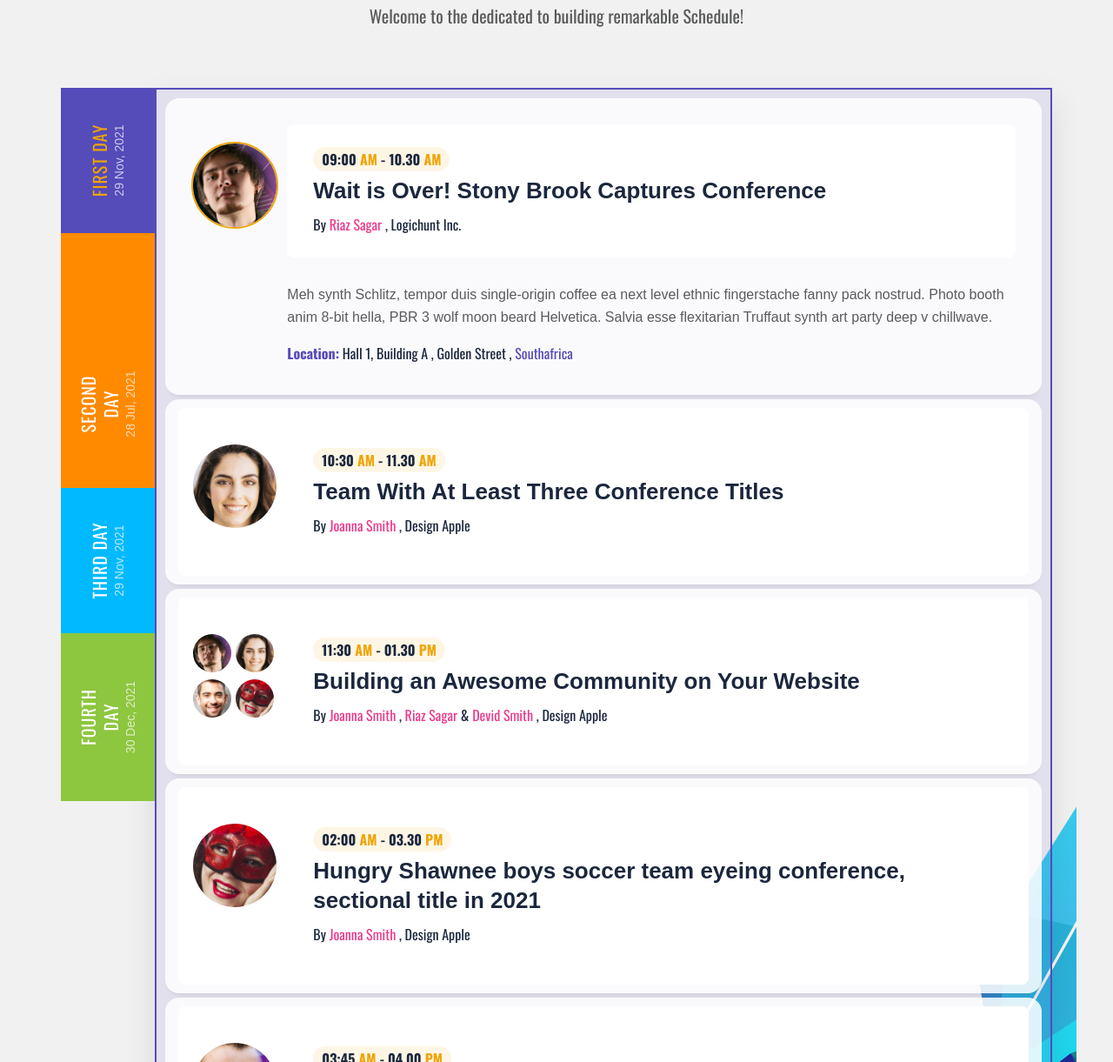
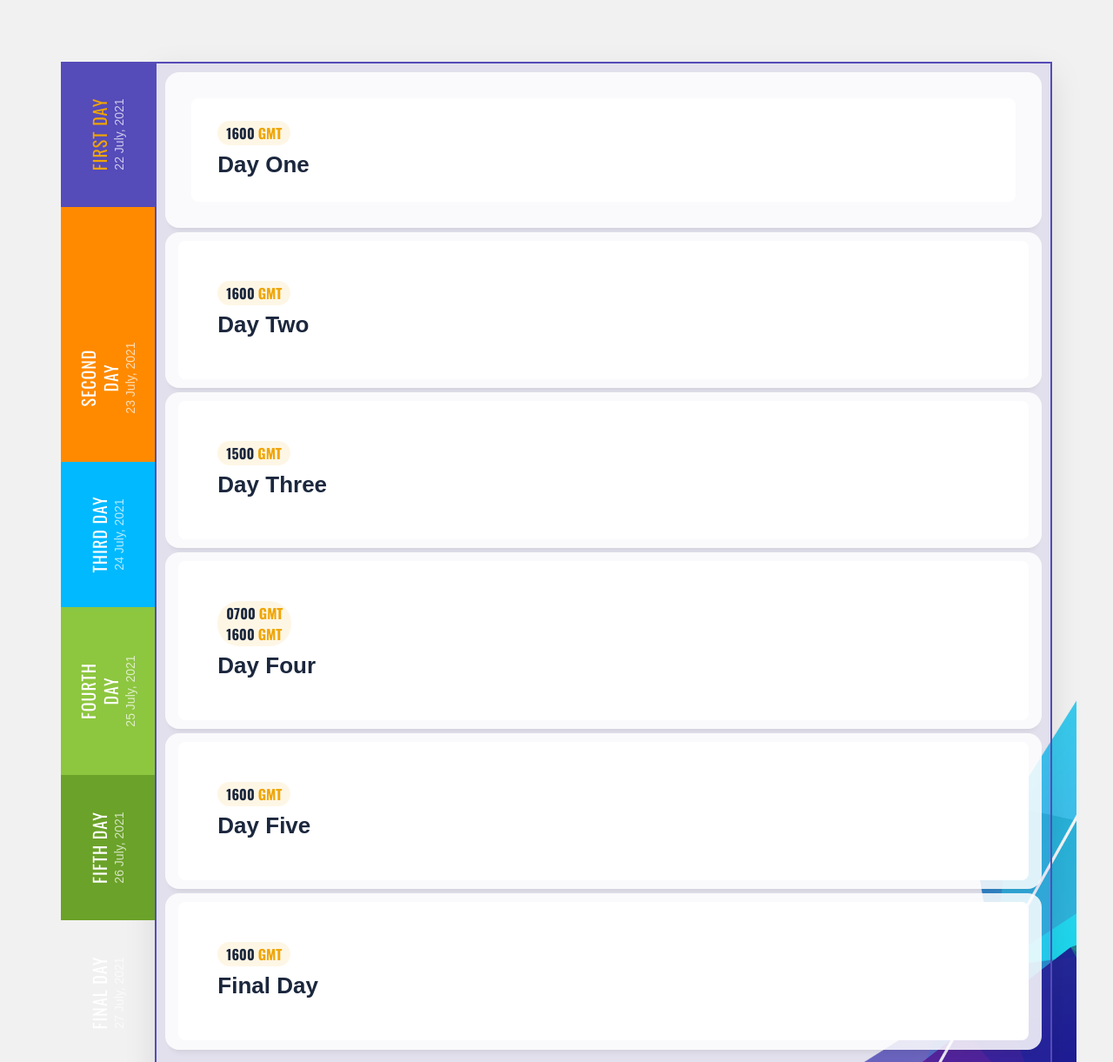
Before and after one commit to ifylala/church, a plain HTML site: page index.html in a window 1280 px wide. Shown: the part 1579-2800 px from the top of the page at 87% size. Drawn offline with nearby package versions, Linux system fonts and the light colour scheme; some packages are replaced by stand-ins of ours.

Commit message:
changed event schedule

```diff
--- a/index.html
+++ b/index.html
@@ -256,7 +256,7 @@
             <div class="countdown-left-info">
                 <h2 class="title">Hurry Up!</h2>
                 <h3 class="subtitle">Get Ready For The Event</h3>
-                <p class="date">22-28 July, 2021</p>
+                <p class="date">22-27 July, 2021</p>
             </div>
             <div class="countdown-right">
                 <div class="lgx-countdown-area lgx-countdown-simple">
@@ -318,7 +318,7 @@
                     <div class="col-xs-12">
                         <div class="lgx-heading">
                             <h2 class="heading">Event Schedule</h2>
-                            <h3 class="subheading">Welcome to the dedicated to building remarkable Schedule!</h3>
+                            <!-- <h3 class="subheading">Welcome to the dedicated to building remarkable Schedule!</h3> -->
                         </div>
                     </div>
                 </div>
@@ -326,10 +326,12 @@
                     <div class="col-xs-12">
                         <div class="lgx-tab lgx-tab-vertical">
                             <ul class="nav nav-pills lgx-nav lgx-nav-nogap lgx-nav-colorful">
-                                <li class="active"><a data-toggle="pill" href="#home"><h3>First <span>Day</span></h3> <p><span>29 </span>Nov, 2021</p></a></li>
-                                <li><a data-toggle="pill" href="#menu1"><h3>Second <span>Day</span></h3> <p><span>28 </span>Jul, 2021</p></a></li>
-                                <li><a data-toggle="pill" href="#menu2"><h3>Third <span>Day</span></h3> <p><span>29 </span>Nov, 2021</p></a></li>
-                                <li><a data-toggle="pill" href="#menu3"><h3>Fourth <span>Day</span></h3> <p><span>30 </span>Dec, 2021</p></a></li>
+                                <li class="active"><a data-toggle="pill" href="#home"><h3>First <span>Day</span></h3> <p><span>22 </span>July, 2021</p></a></li>
+                                <li><a data-toggle="pill" href="#menu1"><h3>Second <span>Day</span></h3> <p><span>23 </span>July, 2021</p></a></li>
+                                <li><a data-toggle="pill" href="#menu2"><h3>Third <span>Day</span></h3> <p><span>24 </span>July, 2021</p></a></li>
+                                <li><a data-toggle="pill" href="#menu3"><h3>Fourth <span>Day</span></h3> <p><span>25 </span>July, 2021</p></a></li>
+                                <li><a data-toggle="pill" href="#menu1"><h3>Fifth <span>Day</span></h3> <p><span>26 </span>July, 2021</p></a></li>
+                                <li><a data-toggle="pill" href="#menu2"><h3>Final <span>Day</span></h3> <p><span>27 </span>July, 2021</p></a></li>
                             </ul>
                             <div class="tab-content lgx-tab-content">
 
@@ -342,133 +344,159 @@
                                                 <div class="panel-title">
                                                     <a role="button" data-toggle="collapse" data-parent="#accordion" href="#collapseOne" aria-expanded="true" aria-controls="collapseOne">
                                                         <div class="lgx-single-schedule">
-                                                            <div class="author">
+                                                            <!-- <div class="author">
                                                                 <img src="assets/img/schedule/speaker1.jpg" alt="Speaker"/>
-                                                            </div>
+                                                            </div> -->
                                                             <div class="schedule-info">
-                                                                <h4 class="time">09:00 <span>Am</span> - 10.30 <span>Am</span></h4>
-                                                                <h3 class="title">Wait is Over! Stony Brook Captures Conference</h3>
-                                                                <h4 class="author-info">By <span>Riaz Sagar</span> , Logichunt Inc.</h4>
+                                                                <h4 class="time">1600 <span>GMT</span> </h4>
+                                                                <h3 class="title">Day One</h3>
+                                                                <!-- <h4 class="author-info">By <span>Riaz Sagar</span> , Logichunt Inc.</h4> -->
                                                             </div>
                                                         </div>
                                                     </a>
                                                 </div>
                                             </div>
-                                            <div id="collapseOne" class="panel-collapse collapse in" role="tabpanel" aria-labelledby="headingOne">
+                                            <!-- <div id="collapseOne" class="panel-collapse collapse in" role="tabpanel" aria-labelledby="headingOne">
                                                 <div class="panel-body">
                                                     <p class="text">
                                                         Meh synth Schlitz, tempor duis single-origin coffee ea next level ethnic fingerstache fanny pack nostrud. Photo booth anim 8-bit hella, PBR 3 wolf moon beard Helvetica. Salvia esse flexitarian Truffaut synth art party deep v chillwave.
                                                     </p>
                                                     <h4 class="location"><strong>Location:</strong>  Hall 1, Building A , Golden Street , <span>Southafrica</span> </h4>
                                                 </div>
-                                            </div>
+                                            </div> -->
                                         </div>
                                         <div class="panel panel-default lgx-panel">
                                             <div class="panel-heading" role="tab" id="headingTwo">
                                                 <div class="panel-title">
                                                     <a class="collapsed" role="button" data-toggle="collapse" data-parent="#accordion" href="#collapseTwo" aria-expanded="true" aria-controls="collapseTwo">
                                                         <div class="lgx-single-schedule">
-                                                            <div class="author">
+                                                            <!-- <div class="author">
                                                                 <img src="assets/img/schedule/speaker2.jpg" alt="Speaker"/>
-                                                            </div>
+                                                            </div> -->
                                                             <div class="schedule-info">
-                                                                <h4 class="time">10:30 <span>Am</span> - 11.30 <span>Am</span></h4>
-                                                                <h3 class="title">Team With At Least Three Conference Titles</h3>
-                                                                <h4 class="author-info">By <span>Joanna Smith</span> , Design Apple</h4>
+                                                                <h4 class="time">1600 <span>GMT</span> </h4>
+                                                                <h3 class="title">Day Two</h3>
+                                                                <!-- <h4 class="author-info">By <span>Joanna Smith</span> , Design Apple</h4> -->
                                                             </div>
                                                         </div>
                                                     </a>
                                                 </div>
                                             </div>
-                                            <div id="collapseTwo" class="panel-collapse collapse" role="tabpanel" aria-labelledby="headingTwo">
+                                            <!-- <div id="collapseTwo" class="panel-collapse collapse" role="tabpanel" aria-labelledby="headingTwo">
                                                 <div class="panel-body">
                                                     <p class="text">
                                                         Meh synth Schlitz, tempor duis single-origin coffee ea next level ethnic fingerstache fanny pack nostrud. Photo booth anim 8-bit hella, PBR 3 wolf moon beard Helvetica. Salvia esse flexitarian Truffaut synth art party deep v chillwave.
                                                     </p>
                                                     <h4 class="location"><strong>Location:</strong>  Hall 1, Building A , Golden Street , <span>Southafrica</span> </h4>
                                                 </div>
-                                            </div>
+                                            </div> -->
                                         </div>
                                         <div class="panel panel-default lgx-panel">
                                             <div class="panel-heading" role="tab" id="headingThree">
                                                 <div class="panel-title">
                                                     <a class="collapsed" role="button" data-toggle="collapse" data-parent="#accordion" href="#collapseThree" aria-expanded="true" aria-controls="collapseThree">
                                                         <div class="lgx-single-schedule">
-                                                            <div class="author author-multi">
+                                                            <!-- <div class="author author-multi">
                                                                 <img src="assets/img/schedule/speaker1.jpg" alt="Speaker"/>
                                                                 <img src="assets/img/schedule/speaker2.jpg" alt="Speaker"/>
                                                                 <img src="assets/img/schedule/speaker3.jpg" alt="Speaker"/>
                                                                 <img src="assets/img/schedule/speaker4.jpg" alt="Speaker"/>
-                                                            </div>
+                                                            </div> -->
                                                             <div class="schedule-info">
-                                                                <h4 class="time">11:30 <span>Am</span> - 01.30 <span>Pm</span></h4>
-                                                                <h3 class="title">Building an Awesome Community on Your Website</h3>
-                                                                <h4 class="author-info">By <span>Joanna Smith</span> , <span>Riaz Sagar</span> & <span>Devid Smith</span> , Design Apple</h4>
+                                                                <h4 class="time">1500 <span>GMT</span> </h4>
+                                                                <h3 class="title">Day Three</h3>
+                                                                <!-- <h4 class="author-info">By <span>Joanna Smith</span> , <span>Riaz Sagar</span> & <span>Devid Smith</span> , Design Apple</h4> -->
                                                             </div>
                                                         </div>
                                                     </a>
                                                 </div>
                                             </div>
-                                            <div id="collapseThree" class="panel-collapse collapse" role="tabpanel" aria-labelledby="headingThree">
+                                           <!--  <div id="collapseThree" class="panel-collapse collapse" role="tabpanel" aria-labelledby="headingThree">
                                                 <div class="panel-body">
                                                     <p class="text">
                                                         Meh synth Schlitz, tempor duis single-origin coffee ea next level ethnic fingerstache fanny pack nostrud. Photo booth anim 8-bit hella, PBR 3 wolf moon beard Helvetica. Salvia esse flexitarian Truffaut synth art party deep v chillwave.
                                                     </p>
                                                     <h4 class="location"><strong>Location:</strong>  Hall 1, Building A , Golden Street , <span>Southafrica</span> </h4>
                                                 </div>
-                                            </div>
+                                            </div> -->
                                         </div>
                                         <div class="panel panel-default lgx-panel">
                                             <div class="panel-heading" role="tab" id="headingfour">
                                                 <div class="panel-title">
                                                     <a class="collapsed" role="button" data-toggle="collapse" data-parent="#accordion" href="#collapsefour" aria-expanded="true" aria-controls="collapsefour">
                                                         <div class="lgx-single-schedule">
-                                                            <div class="author">
+                                                            <!-- <div class="author">
                                                                 <img src="assets/img/schedule/speaker4.jpg" alt="Speaker"/>
-                                                            </div>
+                                                            </div> -->
                                                             <div class="schedule-info">
-                                                                <h4 class="time">02:00 <span>Am</span> - 03.30 <span>Pm</span></h4>
-                                                                <h3 class="title">Hungry Shawnee boys soccer team eyeing conference, sectional title in 2021</h3>
-                                                                <h4 class="author-info">By <span>Joanna Smith</span> , Design Apple</h4>
+                                                                <h4 class="time">0700 <span>GMT</span><br> 1600 <span>GMT</span></h4>
+                                                                <h3 class="title">Day Four</h3>
+                                                                <!-- <h4 class="author-info">By <span>Joanna Smith</span> , Design Apple</h4> -->
                                                             </div>
                                                         </div>
                                                     </a>
                                                 </div>
                                             </div>
-                                            <div id="collapsefour" class="panel-collapse collapse" role="tabpanel" aria-labelledby="headingThree">
+                                           <!--  <div id="collapsefour" class="panel-collapse collapse" role="tabpanel" aria-labelledby="headingThree">
                                                 <div class="panel-body">
                                                     <p class="text">
                                                         Meh synth Schlitz, tempor duis single-origin coffee ea next level ethnic fingerstache fanny pack nostrud. Photo booth anim 8-bit hella, PBR 3 wolf moon beard Helvetica. Salvia esse flexitarian Truffaut synth art party deep v chillwave.
                                                     </p>
                                                     <h4 class="location"><strong>Location:</strong>  Hall 1, Building A , Golden Street , <span>Southafrica</span> </h4>
                                                 </div>
-                                            </div>
+                                            </div> -->
                                         </div>
                                         <div class="panel panel-default lgx-panel">
                                             <div class="panel-heading" role="tab" id="headingfive">
                                                 <div class="panel-title">
                                                     <a class="collapsed" role="button" data-toggle="collapse" data-parent="#accordion" href="#collapsefive" aria-expanded="true" aria-controls="collapsefive">
                                                         <div class="lgx-single-schedule">
-                                                            <div class="author">
+                                                            <!-- <div class="author">
                                                                 <img src="assets/img/schedule/speaker5.jpg" alt="Speaker"/>
-                                                            </div>
+                                                            </div> -->
                                                             <div class="schedule-info">
-                                                                <h4 class="time">03:45 <span>Am</span> - 04.00 <span>Pm</span></h4>
-                                                                <h3 class="title">Business World Event Introduction</h3>
-                                                                <h4 class="author-info">By <span>Joanna Smith</span> , Design Apple</h4>
+                                                                <h4 class="time">1600 <span>GMT</span> </h4>
+                                                                <h3 class="title">Day Five</h3>
+                                                                <!-- <h4 class="author-info">By <span>Joanna Smith</span> , Design Apple</h4> -->
                                                             </div>
                                                         </div>
                                                     </a>
                                                 </div>
                                             </div>
-                                            <div id="collapsefive" class="panel-collapse collapse" role="tabpanel" aria-labelledby="headingThree">
+                                            <!-- <div id="collapsefive" class="panel-collapse collapse" role="tabpanel" aria-labelledby="headingThree">
                                                 <div class="panel-body">
                                                     <p class="text">
                                                         Meh synth Schlitz, tempor duis single-origin coffee ea next level ethnic fingerstache fanny pack nostrud. Photo booth anim 8-bit hella, PBR 3 wolf moon beard Helvetica. Salvia esse flexitarian Truffaut synth art party deep v chillwave.
                                                     </p>
                                                     <h4 class="location"><strong>Location:</strong>  Hall 1, Building A , Golden Street , <span>Southafrica</span> </h4>
                                                 </div>
+                                            </div> -->
+                                        </div>
+                                         <div class="panel panel-default lgx-panel">
+                                            <div class="panel-heading" role="tab" id="headingfour">
+                                                <div class="panel-title">
+                                                    <a class="collapsed" role="button" data-toggle="collapse" data-parent="#accordion" href="#collapsefour" aria-expanded="true" aria-controls="collapsefour">
+                                                        <div class="lgx-single-schedule">
+                                                            <!-- <div class="author">
+                                                                <img src="assets/img/schedule/speaker4.jpg" alt="Speaker"/>
+                                                            </div> -->
+                                                            <div class="schedule-info">
+                                                                <h4 class="time">1600 <span>GMT</span></h4>
+                                                                <h3 class="title">Final Day</h3>
+                                                                <!-- <h4 class="author-info">By <span>Joanna Smith</span> , Design Apple</h4> -->
+                                                            </div>
+                                                        </div>
+                                                    </a>
+                                                </div>
                                             </div>
+                                           <!--  <div id="collapsefour" class="panel-collapse collapse" role="tabpanel" aria-labelledby="headingThree">
+                                                <div class="panel-body">
+                                                    <p class="text">
+                                                        Meh synth Schlitz, tempor duis single-origin coffee ea next level ethnic fingerstache fanny pack nostrud. Photo booth anim 8-bit hella, PBR 3 wolf moon beard Helvetica. Salvia esse flexitarian Truffaut synth art party deep v chillwave.
+                                                    </p>
+                                                    <h4 class="location"><strong>Location:</strong>  Hall 1, Building A , Golden Street , <span>Southafrica</span> </h4>
+                                                </div>
+                                            </div> -->
                                         </div>
                                     </div>
 
@@ -483,15 +511,15 @@
                                                 <div class="panel-title">
                                                     <a class="collapsed" role="button" data-toggle="collapse" data-parent="#accordion2" href="#collapseOne2" aria-expanded="true" aria-controls="collapseOne2">
                                                         <div class="lgx-single-schedule">
-                                                            <div class="author author-multi">
+                                                            <!-- <div class="author author-multi">
                                                                 <img src="assets/img/schedule/speaker1.jpg" alt="Speaker"/>
                                                                 <img src="assets/img/schedule/speaker2.jpg" alt="Speaker"/>
                                                                 <img src="assets/img/schedule/speaker3.jpg" alt="Speaker"/>
-                                                            </div>
+                                                            </div> -->
                                                             <div class="schedule-info">
                                                                 <h4 class="time">09:00 <span>Am</span> - 10.30 <span>Am</span></h4>
                                                                 <h3 class="title">The Wait is Over! Stony Brook Captures First Conference Title</h3>
-                                                                <h4 class="author-info">By <span>Joanna Smith</span> , <span>Riaz Sagar</span> & <span>Devid Smith</span> , Design Apple</h4>
+                                                                <!-- <h4 class="author-info">By <span>Joanna Smith</span> , <span>Riaz Sagar</span> & <span>Devid Smith</span> , Design Apple</h4> -->
                                                             </div>
                                                         </div>
                                                     </a>
@@ -511,9 +539,9 @@
                                                 <div class="panel-title">
                                                     <a class="collapsed" role="button" data-toggle="collapse" data-parent="#accordion2" href="#collapseTwo2" aria-expanded="true" aria-controls="collapseTwo2">
                                                         <div class="lgx-single-schedule">
-                                                            <div class="author">
+                                                            <!-- <div class="author">
                                                                 <img src="assets/img/schedule/speaker1.jpg" alt="Speaker"/>
-                                                            </div>
+                                                            </div> -->
                                                             <div class="schedule-info">
                                                                 <h4 class="time">09:00 <span>Am</span> - 10.30 <span>Am</span></h4>
                                                                 <h3 class="title">Digital World Event Introduction</h3>
```
